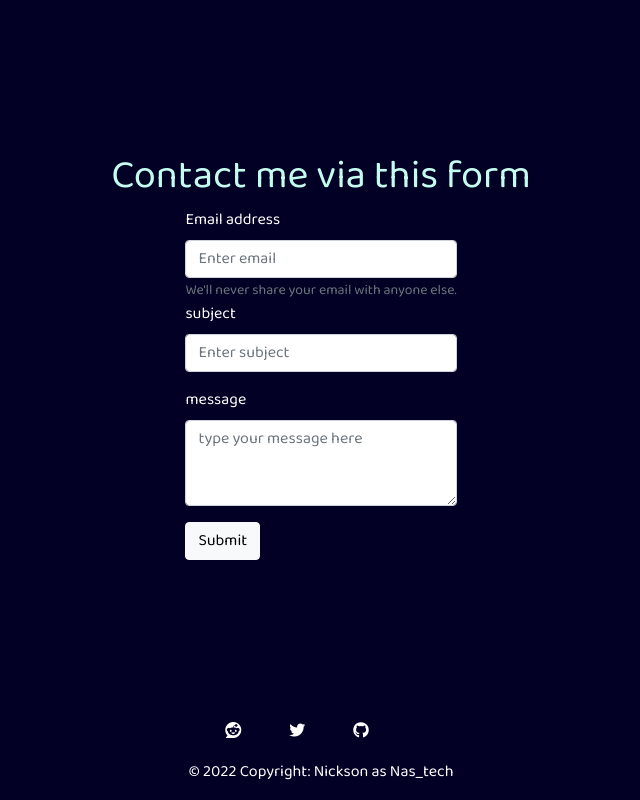
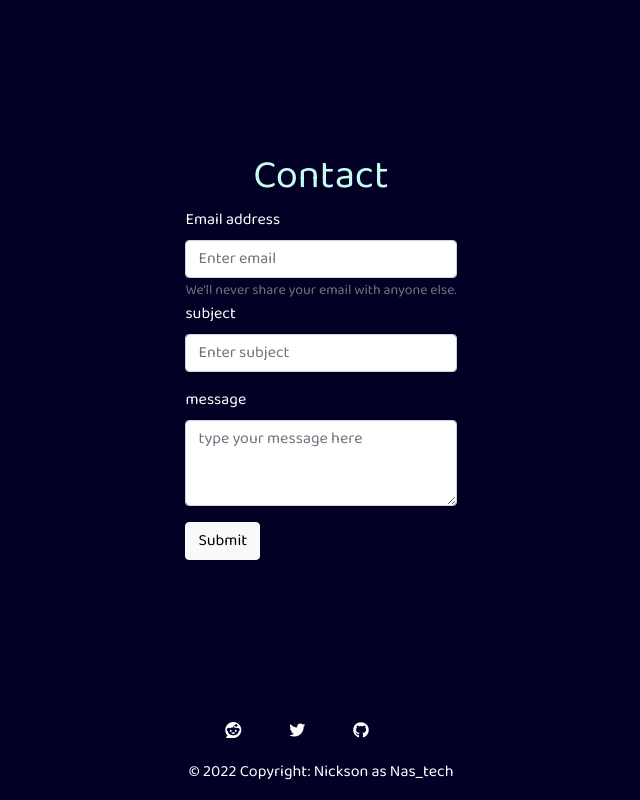
Before and after one commit to nickfff-dev/nastechdev-portfolio, a React (Create React App) app: page / in a window 1280 px wide. Shown: the part 1889-2689 px from the top of the page, without its empty margins (319-959 px from the left). Built offline with nearby package versions, Linux system fonts and the light colour scheme.

Commit message:
updated port

```diff
--- a/src/Contact.js
+++ b/src/Contact.js
@@ -40,8 +40,8 @@ class Contact extends Component {
     render() {
         return (
             <Container className="d-flex flex-column align-items-center mt-5  mb-5" >
-                <h1>Contact me via this form</h1>
-            <Form className="w-[500px]"  formMethod="POST" onSubmit={this.onSubmitHandler}>
+                <h1>Contact</h1>
+            <Form className="w-[700px]"  formMethod="POST" onSubmit={this.onSubmitHandler}>
 
   <Form.Group className="mb-3" controlId="formBasicEmail">
     <Form.Label>Email address</Form.Label>
```
